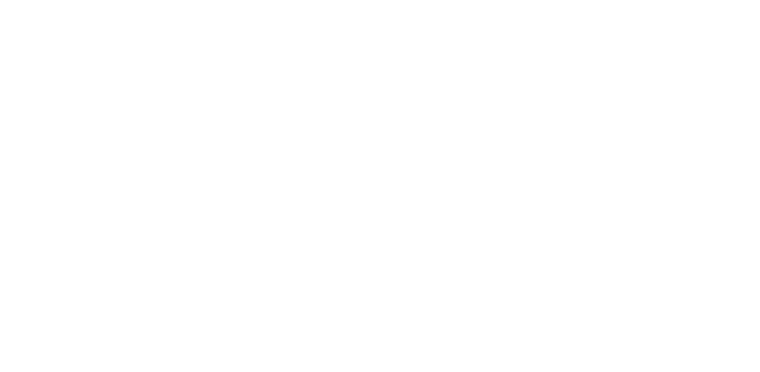
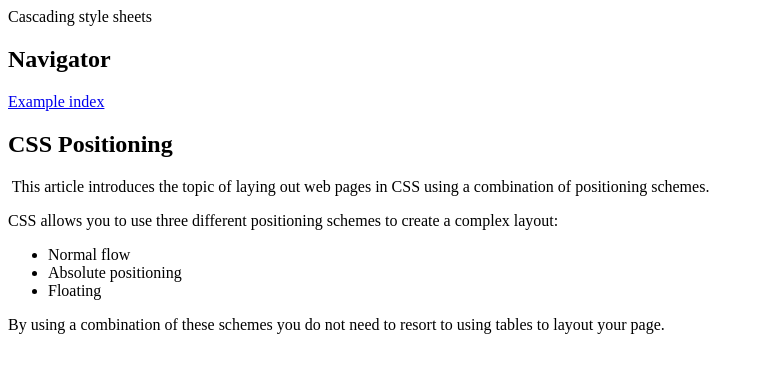
Before and after one commit to trgcghai/htcnw, a plain HTML site: page tuan1/index.html in a window 1280 px wide. Shown: the whole page, without its empty margins (0-760 px from the left). Drawn offline with Linux system fonts and the light colour scheme.

Commit message:
second commit

```diff
--- a/tuan1/index.html
+++ b/tuan1/index.html
@@ -6,6 +6,30 @@
     <title>Document</title>
 </head>
 <body>
-
+    <header class="header">Cascading style sheets</header>
+    <mainc class="container">
+        <nav class="nav">
+            <h2 class="title">Navigator</h2>
+            <a href="#" class="link">Example index</a>
+        </nav>
+        <section class="section">
+            <h2 class="title">CSS Positioning</h2>
+            <p class="content_1">
+                <img src="" class="image">
+                This article introduces the topic of laying out web pages in CSS using a combination of positioning schemes.
+            </p>
+            <p class="content_2">
+                CSS allows you to use three different positioning schemes to create a complex layout:
+            </p>
+            <ul class="list">
+                <li class="item">Normal flow</li>
+                <li class="item">Absolute positioning</li>
+                <li class="item">Floating</li>
+            </ul>
+            <p class="content_3">
+                By using a combination of these schemes you do not need to resort to using tables to layout your page.
+            </p>
+        </section>
+    </mainc>
 </body>
 </html>
```
